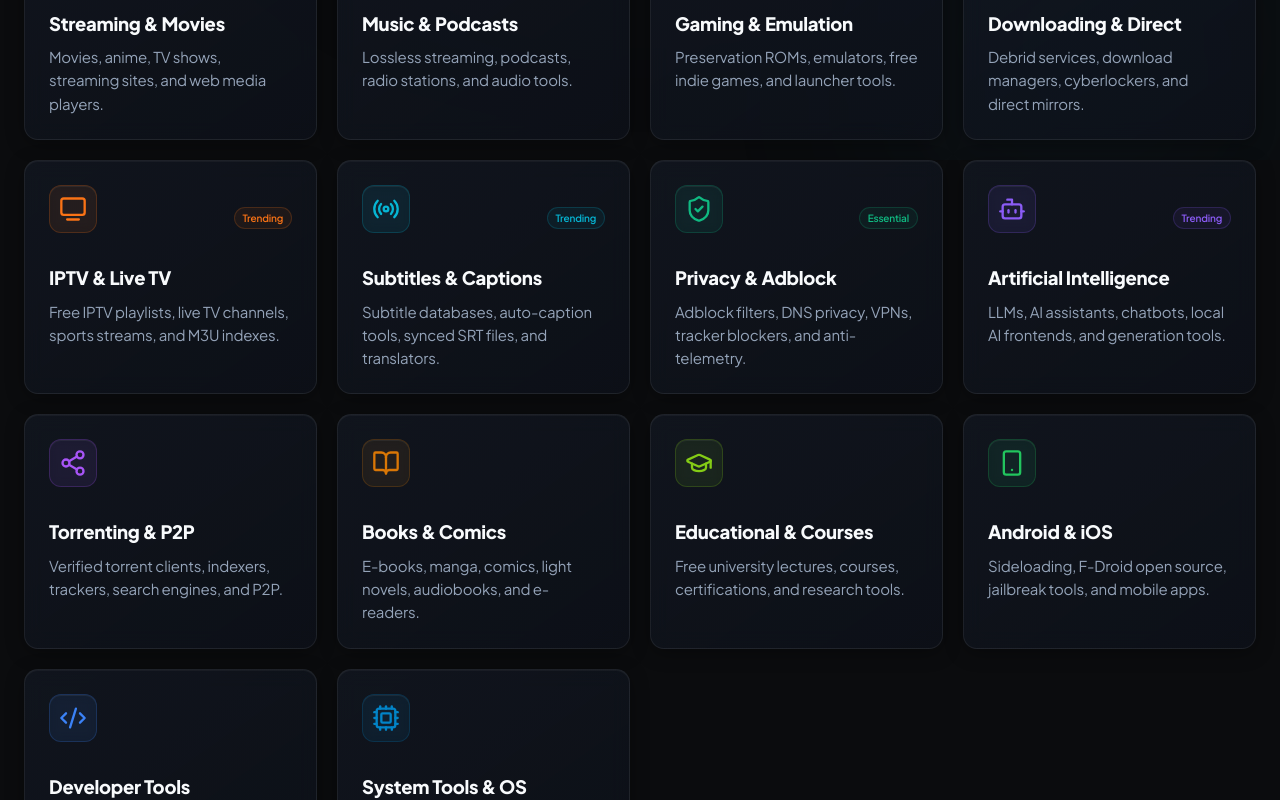
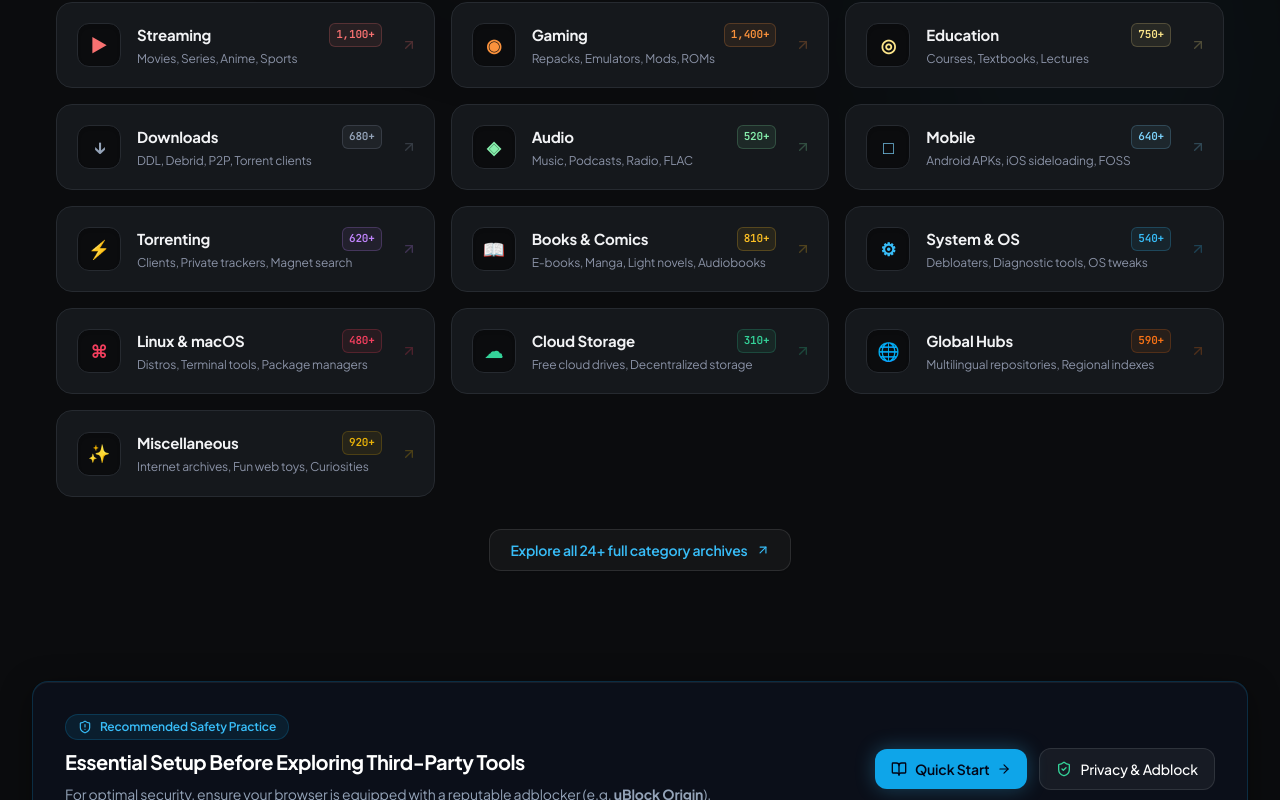
Before and after one commit to officialvenom002-cyber/freewebstuff, a Next.js app: page / in a window 1280 px wide. Shown: the part 640-1440 px from the top of the page. Built offline with nearby package versions, Linux system fonts and the light colour scheme; no server answers.

Commit message:
feat(home): restore CategoryGrid minimalist design, advisory safety banner, and hero community actions

```diff
--- a/app/page.tsx
+++ b/app/page.tsx
@@ -7,202 +7,27 @@
 import SearchToggle from "@/components/search/SearchToggle";
 import ThemeSelector from "@/components/ui/ThemeSelector";
 import LiveUserPresence from "@/components/analytics/LiveUserPresence";
+import CategoryGrid from "@/components/home/CategoryGrid";
 import Footer from "@/components/layout/Footer";
 import AdsterraBanner from "@/components/ads/AdsterraBanner";
 import {
+  ShieldAlert,
   ShieldCheck,
-  Bot,
-  Share2,
-  GraduationCap,
-  Smartphone,
-  Terminal,
-  Video,
-  Headphones,
-  Gamepad2,
-  Code2,
   BookOpen,
-  Download,
-  Globe,
-  Boxes,
-  Cpu,
-  HardDrive,
   ArrowRight,
-  Sparkles,
-  Lock,
-  CheckCircle2,
-  ExternalLink,
-  Github,
-  MessageSquare,
-  FileCode2,
-  Flame,
   ChevronDown,
   Search,
   Folder,
   Bookmark,
   Rocket,
-  Send,
-  Tv2,
-  Subtitles,
-  Radio
+  Send
 } from "lucide-react";
-
-interface CategoryItem {
-  id: string;
-  name: string;
-  slug: string;
-  desc: string;
-  icon: React.ElementType;
-  color: string;
-  badge?: string;
-}
-
-const HOME_CATEGORIES: CategoryItem[] = [
-  // ── Priority 1-4 (user-specified order) ──────────────────────────────────
-  {
-    id: "video",
-    name: "Streaming & Movies",
-    slug: "video",
-    desc: "Movies, anime, TV shows, streaming sites, and web media players.",
-    icon: Video,
-    color: "#EF4444",
-    badge: "🔥 Hot",
-  },
-  {
-    id: "audio",
-    name: "Music & Podcasts",
-    slug: "audio",
-    desc: "Lossless streaming, podcasts, radio stations, and audio tools.",
-    icon: Headphones,
-    color: "#14B8A6",
-  },
-  {
-    id: "gaming",
-    name: "Gaming & Emulation",
-    slug: "gaming",
-    desc: "Preservation ROMs, emulators, free indie games, and launcher tools.",
-    icon: Gamepad2,
-    color: "#6366F1",
-  },
-  {
-    id: "downloading",
-    name: "Downloading & Direct",
-    slug: "downloading",
-    desc: "Debrid services, download managers, cyberlockers, and direct mirrors.",
-    icon: Download,
-    color: "#F59E0B",
-  },
-  // ── Trending new additions ─────────────────────────────────────────────
-  {
-    id: "iptv",
-    name: "IPTV & Live TV",
-    slug: "video",
-    desc: "Free IPTV playlists, live TV channels, sports streams, and M3U indexes.",
-    icon: Tv2,
-    color: "#F97316",
-    badge: "Trending",
-  },
-  {
-    id: "subtitles",
-    name: "Subtitles & Captions",
-    slug: "video",
-    desc: "Subtitle databases, auto-caption tools, synced SRT files, and translators.",
-    icon: Radio,
-    color: "#06B6D4",
-    badge: "Trending",
-  },
-  // ── Core essentials ────────────────────────────────────────────────────
-  {
-    id: "privacy",
-    name: "Privacy & Adblock",
-    slug: "privacy",
-    desc: "Adblock filters, DNS privacy, VPNs, tracker blockers, and anti-telemetry.",
-    icon: ShieldCheck,
-    color: "#10B981",
-    badge: "Essential",
-  },
-  {
-    id: "ai",
-    name: "Artificial Intelligence",
-    slug: "ai",
-    desc: "LLMs, AI assistants, chatbots, local AI frontends, and generation tools.",
-    icon: Bot,
-    color: "#8B5CF6",
-    badge: "Trending",
-  },
-  {
-    id: "torrenting",
-    name: "Torrenting & P2P",
-    slug: "torrenting",
-    desc: "Verified torrent clients, indexers, trackers, search engines, and P2P.",
-    icon: Share2,
-    color: "#A855F7",
-  },
-  {
-    id: "reading",
-    name: "Books & Comics",
-    slug: "reading",
-    desc: "E-books, manga, comics, light novels, audiobooks, and e-readers.",
-    icon: BookOpen,
-    color: "#D97706",
-  },
-  {
-    id: "educational",
-    name: "Educational & Courses",
-    slug: "educational",
-    desc: "Free university lectures, courses, certifications, and research tools.",
-    icon: GraduationCap,
-    color: "#84CC16",
-  },
-  {
-    id: "mobile",
-    name: "Android & iOS",
-    slug: "mobile",
-    desc: "Sideloading, F-Droid open source, jailbreak tools, and mobile apps.",
-    icon: Smartphone,
-    color: "#22C55E",
-  },
-  {
-    id: "developer-tools",
-    name: "Developer Tools",
-    slug: "developer-tools",
-    desc: "Code editors, free APIs, git utilities, and cloud hosting.",
-    icon: Code2,
-    color: "#3B82F6",
-  },
-  {
-    id: "system-tools",
-    name: "System Tools & OS",
-    slug: "system-tools",
-    desc: "Windows debloating, optimization scripts, and hardware utilities.",
-    icon: Cpu,
-    color: "#0284C7",
-  },
-];
 
 export default function HomePage() {
   const [isSearchOpen, setIsSearchOpen] = useState(false);
   const [ecosystemOpen, setEcosystemOpen] = useState(false);
   const [mobileMenuOpen, setMobileMenuOpen] = useState(false);
-  const [orderedCategories, setOrderedCategories] = useState(HOME_CATEGORIES);
   const ecosystemRef = useRef<HTMLDivElement>(null);
-
-  useEffect(() => {
-    fetch("/api/site-config")
-      .then((r) => r.json())
-      .then((cfg) => {
-        if (cfg && Array.isArray(cfg.categoryOrder) && cfg.categoryOrder.length > 0) {
-          const orderMap = new Map<string, number>();
-          cfg.categoryOrder.forEach((id: string, idx: number) => orderMap.set(id, idx));
-          const sorted = [...HOME_CATEGORIES].sort((a, b) => {
-            const orderA = orderMap.has(a.id) ? orderMap.get(a.id)! : 999;
-            const orderB = orderMap.has(b.id) ? orderMap.get(b.id)! : 999;
-            return orderA - orderB;
-          });
-          setOrderedCategories(sorted);
-        }
-      })
-      .catch(() => {});
-  }, []);
 
   useEffect(() => {
     /* Ctrl + K search */
@@ -223,7 +48,7 @@
     document.addEventListener("mousedown", handleClickOutside);
 
     /* Navbar scroll shadow */
-    const navbar = document.querySelector<HTMLElement>(".navbar");
+    const navbar = document.querySelector<HTMLElement>("header.navbar");
     const handleScroll = () => {
       if (!navbar) return;
       navbar.classList.toggle("navbar-scrolled", window.scrollY > 10);
@@ -246,7 +71,7 @@
       <header className={`navbar sticky top-0 z-40 transition-all duration-300 ${mobileMenuOpen ? "navbar-scrolled !bg-[#0B0C0E]/95 !backdrop-blur-xl" : ""}`}>
         <div className="nav-inner">
 
-          {/* Left Group: Brand + Shrunk Search Bar */}
+          {/* Left Group: Brand + Search Bar */}
           <div className="flex items-center gap-3 sm:gap-4 md:gap-5 min-w-0">
             <Link href="/" className="brand group shrink-0" title="FREEWEBSTUFF">
               <Logo className="w-8 h-8 sm:w-9 sm:h-9" />
@@ -481,67 +306,60 @@
         </section>
 
         {/* CATEGORIES */}
-        <section className="categories" id="categories">
+        <section className="categories max-w-[1340px] mx-auto px-4 sm:px-6 lg:px-8 py-10" id="categories">
 
-          <div className="section-heading">
-            <h2>Browse Curated Categories ✨</h2>
+          <div className="section-heading text-center mb-8">
+            <h2 className="text-2xl sm:text-3xl font-heading font-extrabold text-white tracking-tight">
+              Browse Curated Categories ✨
+            </h2>
             <p className="text-xs sm:text-sm text-slate-400 mt-2 max-w-xl mx-auto">
               Explore 15,000+ verified tools, privacy software, media indexes, and developer resources.
             </p>
           </div>
 
-          <div className="category-grid">
-            {orderedCategories.map((cat) => {
-              const Icon = cat.icon;
-              return (
-                <Link
-                  key={cat.id}
-                  href={`/categories/${cat.slug}`}
-                  prefetch={true}
-                  className="category-card group"
-                >
-                  <div>
-                    <div className="flex items-center justify-between gap-2 mb-3">
-                      <div
-                        className="category-icon transition-transform duration-200 group-hover:scale-110"
-                        style={{
-                          background: `${cat.color}15`,
-                          borderColor: `${cat.color}35`,
-                          color: cat.color
-                        }}
-                      >
-                        <Icon className="w-5 h-5" />
-                      </div>
-
-                      {cat.badge && (
-                        <span
-                          className="text-[10px] font-semibold px-2 py-0.5 rounded-full border"
-                          style={{
-                            background: `${cat.color}12`,
-                            color: cat.color,
-                            borderColor: `${cat.color}30`
-                          }}
-                        >
-                          {cat.badge}
-                        </span>
-                      )}
-                    </div>
-
-                    <h3 className="group-hover:text-sky-300 transition-colors">
-                      {cat.name}
-                    </h3>
-                    <p>
-                      {cat.desc}
-                    </p>
-                  </div>
-                </Link>
-              );
-            })}
-          </div>
+          {/* Minimalist Card Grid with tool counts and accent styling */}
+          <CategoryGrid />
 
         </section>
 
+        {/* QUICK ESSENTIAL ADVISORY BANNER */}
+        <section className="w-full max-w-[1340px] mx-auto px-4 sm:px-6 lg:px-8 py-10">
+          <div className="p-6 sm:p-8 rounded-2xl bg-[#0d1322]/60 backdrop-blur-md border border-sky-500/20 shadow-[0_8px_32px_rgba(0,0,0,0.4),inset_0_1px_0_0_rgba(255,255,255,0.06)] flex flex-col lg:flex-row items-start lg:items-center justify-between gap-6">
 
+            <div className="space-y-2 max-w-2xl">
+              <div className="inline-flex items-center gap-2 px-3 py-1 rounded-full text-xs font-semibold bg-sky-500/10 text-sky-400 border border-sky-500/20">
+                <ShieldAlert className="w-3.5 h-3.5" />
+                <span>Recommended Safety Practice</span>
+              </div>
+              <h3 className="text-lg sm:text-xl font-bold text-white tracking-tight">
+                Essential Setup Before Exploring Third-Party Tools
+              </h3>
+              <p className="text-xs sm:text-sm text-slate-400 leading-relaxed">
+                For optimal security, ensure your browser is equipped with a reputable adblocker (e.g. <strong>uBlock Origin</strong>), encrypted DNS (e.g. <strong>NextDNS / Quad9</strong>), and always scan unknown downloads using <strong>VirusTotal</strong>.
+              </p>
+            </div>
+
+            <div className="flex flex-wrap sm:flex-nowrap items-center gap-3 shrink-0">
+              <Link
+                href="/beginners-guide"
+                className="px-4 py-2.5 rounded-xl bg-sky-500 hover:bg-sky-400 text-slate-950 font-semibold text-xs sm:text-sm transition-all duration-200 flex items-center gap-2 shadow-[0_0_20px_rgba(56,189,248,0.3)]"
+              >
+                <BookOpen className="w-4 h-4" />
+                <span>Quick Start</span>
+                <ArrowRight className="w-3.5 h-3.5" />
+              </Link>
+
+              <Link
+                href="/categories/privacy"
+                className="px-4 py-2.5 rounded-xl bg-white/[0.05] hover:bg-white/10 border border-white/10 hover:border-sky-400/30 text-white font-medium text-xs sm:text-sm transition-all duration-200 flex items-center gap-2"
+              >
+                <ShieldCheck className="w-4 h-4 text-emerald-400" />
+                <span>Privacy &amp; Adblock</span>
+              </Link>
+            </div>
+
+          </div>
+        </section>
 
       </main>
 
--- a/components/home/CategoryGrid.tsx
+++ b/components/home/CategoryGrid.tsx
@@ -4,7 +4,20 @@
 import Link from "next/link";
 import { ArrowUpRight } from "lucide-react";
 
-const CATEGORIES = [
+interface CategoryMeta {
+  id: string;
+  name: string;
+  count: string;
+  label: string;
+  href: string;
+  icon: string;
+  accent: string;
+  accentBg: string;
+  accentBorder: string;
+  desc: string;
+}
+
+const CATEGORIES: CategoryMeta[] = [
   {
     id: "privacy",
     name: "Privacy",
@@ -13,8 +26,8 @@
     href: "/categories/privacy",
     icon: "🛡",
     accent: "#6ee7b7",
-    accentBg: "rgba(110,231,183,0.07)",
-    accentBorder: "rgba(110,231,183,0.18)",
+    accentBg: "rgba(110,231,183,0.08)",
+    accentBorder: "rgba(110,231,183,0.22)",
     desc: "Adblockers, VPNs, Password managers",
   },
   {
@@ -25,8 +38,8 @@
     href: "/categories/ai",
     icon: "✦",
     accent: "#a78bfa",
-    accentBg: "rgba(167,139,250,0.07)",
-    accentBorder: "rgba(167,139,250,0.18)",
+    accentBg: "rgba(167,139,250,0.08)",
+    accentBorder: "rgba(167,139,250,0.22)",
     desc: "LLMs, Image gen, Code assistants",
   },
   {
@@ -37,8 +50,8 @@
     href: "/categories/developer-tools",
     icon: "⌥",
     accent: "#67e8f9",
-    accentBg: "rgba(103,232,249,0.06)",
-    accentBorder: "rgba(103,232,249,0.16)",
+    accentBg: "rgba(103,232,249,0.08)",
+    accentBorder: "rgba(103,232,249,0.20)",
     desc: "APIs, Hosting, Dev utilities",
   },
   {
@@ -49,8 +62,8 @@
     href: "/categories/video",
     icon: "▶",
     accent: "#f87171",
-    accentBg: "rgba(248,113,113,0.07)",
-    accentBorder: "rgba(248,113,113,0.18)",
+    accentBg: "rgba(248,113,113,0.08)",
+    accentBorder: "rgba(248,113,113,0.22)",
     desc: "Movies, Series, Anime, Sports",
   },
   {
@@ -61,8 +74,8 @@
     href: "/categories/gaming",
     icon: "◉",
     accent: "#fb923c",
-    accentBg: "rgba(251,146,60,0.07)",
-    accentBorder: "rgba(251,146,60,0.18)",
+    accentBg: "rgba(251,146,60,0.08)",
+    accentBorder: "rgba(251,146,60,0.22)",
     desc: "Repacks, Emulators, Mods, ROMs",
   },
   {
@@ -73,8 +86,8 @@
     href: "/categories/educational",
     icon: "◎",
     accent: "#fde68a",
-    accentBg: "rgba(253,230,138,0.06)",
-    accentBorder: "rgba(253,230,138,0.16)",
+    accentBg: "rgba(253,230,138,0.08)",
+    accentBorder: "rgba(253,230,138,0.20)",
     desc: "Courses, Textbooks, Lectures",
   },
   {
@@ -85,8 +98,8 @@
     href: "/categories/downloading",
     icon: "↓",
     accent: "#94a3b8",
-    accentBg: "rgba(148,163,184,0.06)",
-    accentBorder: "rgba(148,163,184,0.15)",
+    accentBg: "rgba(148,163,184,0.08)",
+    accentBorder: "rgba(148,163,184,0.20)",
     desc: "DDL, Debrid, P2P, Torrent clients",
   },
   {
@@ -97,8 +110,8 @@
     href: "/categories/audio",
     icon: "◈",
     accent: "#86efac",
-    accentBg: "rgba(134,239,172,0.06)",
-    accentBorder: "rgba(134,239,172,0.16)",
+    accentBg: "rgba(134,239,172,0.08)",
+    accentBorder: "rgba(134,239,172,0.20)",
     desc: "Music, Podcasts, Radio, FLAC",
   },
   {
@@ -109,13 +122,97 @@
     href: "/categories/mobile",
     icon: "□",
     accent: "#7dd3fc",
-    accentBg: "rgba(125,211,252,0.06)",
-    accentBorder: "rgba(125,211,252,0.16)",
+    accentBg: "rgba(125,211,252,0.08)",
+    accentBorder: "rgba(125,211,252,0.20)",
     desc: "Android APKs, iOS sideloading, FOSS",
+  },
+  {
+    id: "torrenting",
+    name: "Torrenting",
+    count: "620+",
+    label: "trackers",
+    href: "/categories/torrenting",
+    icon: "⚡",
+    accent: "#c084fc",
+    accentBg: "rgba(192,132,252,0.08)",
+    accentBorder: "rgba(192,132,252,0.22)",
+    desc: "Clients, Private trackers, Magnet search",
+  },
+  {
+    id: "reading",
+    name: "Books & Comics",
+    count: "810+",
+    label: "libraries",
+    href: "/categories/reading",
+    icon: "📖",
+    accent: "#fbbf24",
+    accentBg: "rgba(251,191,36,0.08)",
+    accentBorder: "rgba(251,191,36,0.22)",
+    desc: "E-books, Manga, Light novels, Audiobooks",
+  },
+  {
+    id: "system-tools",
+    name: "System & OS",
+    count: "540+",
+    label: "utilities",
+    href: "/categories/system-tools",
+    icon: "⚙",
+    accent: "#38bdf8",
+    accentBg: "rgba(56,189,248,0.08)",
+    accentBorder: "rgba(56,189,248,0.22)",
+    desc: "Debloaters, Diagnostic tools, OS tweaks",
+  },
+  {
+    id: "linux-macos",
+    name: "Linux & macOS",
+    count: "480+",
+    label: "tools",
+    href: "/categories/linux-macos",
+    icon: "⌘",
+    accent: "#f43f5e",
+    accentBg: "rgba(244,63,94,0.08)",
+    accentBorder: "rgba(244,63,94,0.22)",
+    desc: "Distros, Terminal tools, Package managers",
+  },
+  {
+    id: "storage",
+    name: "Cloud Storage",
+    count: "310+",
+    label: "drives",
+    href: "/categories/storage",
+    icon: "☁",
+    accent: "#34d399",
+    accentBg: "rgba(52,211,153,0.08)",
+    accentBorder: "rgba(52,211,153,0.20)",
+    desc: "Free cloud drives, Decentralized storage",
+  },
+  {
+    id: "non-english",
+    name: "Global Hubs",
+    count: "590+",
+    label: "sites",
+    href: "/categories/non-english",
+    icon: "🌐",
+    accent: "#f97316",
+    accentBg: "rgba(249,115,22,0.08)",
+    accentBorder: "rgba(249,115,22,0.20)",
+    desc: "Multilingual repositories, Regional indexes",
+  },
+  {
+    id: "misc",
+    name: "Miscellaneous",
+    count: "920+",
+    label: "sites",
+    href: "/categories/misc",
+    icon: "✨",
+    accent: "#eab308",
+    accentBg: "rgba(234,179,8,0.08)",
+    accentBorder: "rgba(234,179,8,0.20)",
+    desc: "Internet archives, Fun web toys, Curiosities",
   },
 ];
 
-function CategoryCard({ cat }: { cat: typeof CATEGORIES[0] }) {
+function CategoryCard({ cat }: { cat: CategoryMeta }) {
   const [hovered, setHovered] = React.useState(false);
 
   return (
@@ -123,19 +220,20 @@
       href={cat.href}
       className="group relative flex items-center gap-4 p-4 sm:p-5 rounded-2xl border transition-all duration-200"
       style={{
-        background: hovered ? cat.accentBg : "#111316",
-        borderColor: hovered ? cat.accentBorder : "#1E2228",
-        transform: hovered ? "translateY(-1px)" : "translateY(0)",
+        background: hovered ? cat.accentBg : "var(--card, #111316)",
+        borderColor: hovered ? cat.accentBorder : "var(--border, #1E2228)",
+        transform: hovered ? "translateY(-2px)" : "translateY(0)",
+        boxShadow: hovered ? `0 8px 24px -4px ${cat.accentBg}` : "none",
       }}
       onMouseEnter={() => setHovered(true)}
       onMouseLeave={() => setHovered(false)}
     >
       {/* Icon block */}
       <div
-        className="shrink-0 w-11 h-11 rounded-xl flex items-center justify-center text-[17px] font-bold border transition-colors duration-200"
+        className="shrink-0 w-11 h-11 rounded-xl flex items-center justify-center text-[18px] font-bold border transition-colors duration-200 shadow-inner"
         style={{
-          background: "#0B0C0E",
-          borderColor: hovered ? cat.accentBorder : "#262A30",
+          background: "var(--bg, #0B0C0E)",
+          borderColor: hovered ? cat.accentBorder : "var(--border, #262A30)",
           color: cat.accent,
         }}
       >
@@ -144,29 +242,33 @@
 
       {/* Text */}
       <div className="min-w-0 flex-1">
-        <div className="flex items-center justify-between gap-2 mb-0.5">
-          <span className="font-heading font-bold text-[15px] text-[#F2F3F5] leading-snug">
+        <div className="flex items-center justify-between gap-2 mb-1">
+          <span className="font-heading font-bold text-[15px] text-[#F2F3F5] leading-snug group-hover:text-white transition-colors">
             {cat.name}
           </span>
           <span
-            className="shrink-0 text-[11px] font-mono font-semibold tabular-nums"
-            style={{ color: cat.accent }}
+            className="shrink-0 text-[11px] font-mono font-semibold tabular-nums px-1.5 py-0.5 rounded-md border"
+            style={{
+              color: cat.accent,
+              background: cat.accentBg,
+              borderColor: cat.accentBorder
+            }}
           >
             {cat.count}
           </span>
         </div>
-        <p className="text-[12px] text-[#5A6070] leading-snug truncate">
+        <p className="text-[12px] text-[#8A92A6] leading-snug truncate">
           {cat.desc}
         </p>
       </div>
 
       {/* Arrow */}
       <ArrowUpRight
-        className="shrink-0 w-3.5 h-3.5 transition-all duration-200"
+        className="shrink-0 w-4 h-4 transition-all duration-200"
         style={{
           color: cat.accent,
-          opacity: hovered ? 0.7 : 0,
-          transform: hovered ? "translate(0, 0)" : "translate(4px, 0)",
+          opacity: hovered ? 1 : 0.25,
+          transform: hovered ? "translate(0, 0)" : "translate(3px, 0)",
         }}
       />
     </Link>
@@ -176,19 +278,20 @@
 export default function CategoryGrid() {
   return (
     <>
-      <div className="grid grid-cols-1 sm:grid-cols-2 lg:grid-cols-3 gap-3">
+      <div className="grid grid-cols-1 sm:grid-cols-2 lg:grid-cols-3 gap-3.5 sm:gap-4">
         {CATEGORIES.map((cat) => (
           <CategoryCard key={cat.id} cat={cat} />
         ))}
       </div>
 
-      {/* Mobile "All categories" link */}
-      <div className="sm:hidden flex justify-center mt-6">
+      {/* "All categories" directory link */}
+      <div className="flex justify-center mt-8">
         <Link
           href="/categories"
-          className="inline-flex items-center gap-1.5 text-[13px] font-semibold text-[#8B7CFF] border border-[#262A30] px-4 py-2 rounded-xl hover:bg-[#15181C] transition-colors"
+          className="inline-flex items-center gap-2 text-xs sm:text-sm font-semibold text-sky-400 bg-white/[0.04] border border-white/10 hover:border-sky-500/40 px-5 py-2.5 rounded-xl hover:bg-white/[0.08] transition-all duration-200 shadow-sm"
         >
-          View all 24 categories <ArrowUpRight className="w-3.5 h-3.5" />
+          <span>Explore all 24+ full category archives</span>
+          <ArrowUpRight className="w-3.5 h-3.5" />
         </Link>
       </div>
     </>
```
